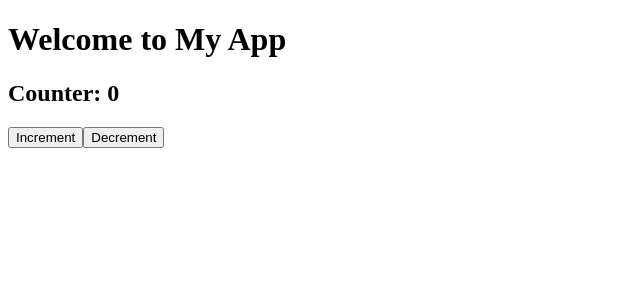
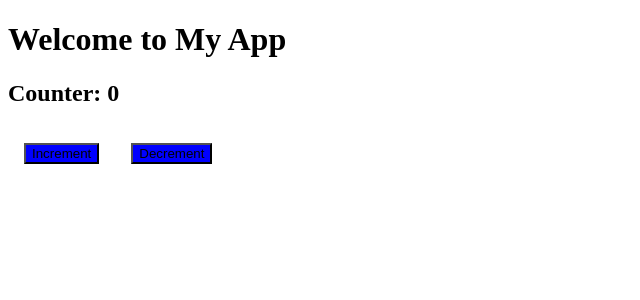
Before and after one commit to Malaguth/skill-tracking, a React (Create React App) app in the folder frontend/: page / in a window 1280 px wide. Shown: the top 300 px of the page, without its empty margins (0-640 px from the left). Built offline with nearby package versions, Linux system fonts and the light colour scheme.

Commit message:
[feat] Implementa estruturação do front-end com exemplos

```diff
--- a/frontend/package.json
+++ b/frontend/package.json
@@ -15,6 +15,7 @@
   "devDependencies": {
     "@types/react": "^18.2.48",
     "@types/react-dom": "^18.2.18",
+    "@types/styled-components": "^5.1.34",
     "react-scripts": "^5.0.1",
     "typescript": "^5.3.3"
   },
@@ -32,6 +33,7 @@
   },
   "dependencies": {
     "react": "^18.2.0",
-    "react-dom": "^18.2.0"
+    "react-dom": "^18.2.0",
+    "styled-components": "^6.1.8"
   }
 }
--- a/frontend/src/components/Button.tsx
+++ /dev/null
@@ -1,16 +0,0 @@
-import React from 'react';
-
-interface ButtonProps {
-  label: string;
-  onClick: () => void;
-}
-
-const Button: React.FC<ButtonProps> = ({ label, onClick }) => {
-  return (
-    <button onClick={onClick}>
-      {label}
-    </button>
-  );
-};
-
-export default Button;
--- /dev/null
+++ b/frontend/src/components/Buttons/DefaultButton/DefaultButton.styles.ts
@@ -0,0 +1,6 @@
+import styled from 'styled-components';
+
+export const Button = styled('button')(({ theme }) => ({
+  backgroundColor: 'blue',
+  margin: '16px'
+}));
--- /dev/null
+++ b/frontend/src/components/Buttons/DefaultButton/DefaultButton.tsx
@@ -0,0 +1,17 @@
+import React from 'react';
+import * as Styled from './DefaultButton.styles';
+
+interface IButtonProps {
+  label: string;
+  onClick: () => void;
+}
+
+const DefaultButton: React.FC<IButtonProps> = ({ label, onClick }) => {
+  return (
+    <Styled.Button onClick={onClick}>
+      {label}
+    </Styled.Button>
+  );
+};
+
+export default DefaultButton;
--- /dev/null
+++ b/frontend/src/components/Buttons/DefaultButton/index.ts
@@ -0,0 +1 @@
+export { default } from './DefaultButton';
--- /dev/null
+++ b/frontend/src/features/Counter/Counter.styles.ts
@@ -0,0 +1,16 @@
+import styled from 'styled-components';
+import DefaultButton from '../../components/Buttons/DefaultButton';
+
+export const IncrementButton = styled(DefaultButton)`
+  && {
+    background-color: red;
+    // Outras propriedades de estilo necessárias
+  }
+`;
+
+export const DecrementButton = styled(DefaultButton)`
+  && {
+    color: green;
+    // Outras propriedades de estilo necessárias
+  }
+`;
--- a/frontend/src/features/CounterFeature.tsx
+++ b/frontend/src/features/Counter/Counter.tsx
@@ -1,7 +1,7 @@
 import React, { useState } from 'react';
-import Button from '../components/Button';
+import * as Styled from './Counter.styles';
 
-const CounterFeature: React.FC = () => {
+const Counter: React.FC = () => {
   const [count, setCount] = useState(0);
 
   const increment = () => {
@@ -15,10 +15,10 @@ const CounterFeature: React.FC = () => {
   return (
     <div>
       <h2>Counter: {count}</h2>
-      <Button label="Increment" onClick={increment} />
-      <Button label="Decrement" onClick={decrement} />
+      <Styled.IncrementButton label="Increment" onClick={increment} />
+      <Styled.DecrementButton label="Decrement" onClick={decrement} />
     </div>
   );
 };
 
-export default CounterFeature;
+export default Counter;
--- /dev/null
+++ b/frontend/src/features/Counter/index.ts
@@ -0,0 +1 @@
+export { default } from './Counter';
--- a/frontend/src/index.tsx
+++ b/frontend/src/index.tsx
@@ -1,6 +1,6 @@
 import React from 'react';
 import ReactDOM from 'react-dom';
-import HomePage from './pages/HomePage';
+import HomePage from './pages/Home';
 
 ReactDOM.render(
   <React.StrictMode>
--- a/frontend/src/pages/HomePage.tsx
+++ b/frontend/src/pages/Home/Home.tsx
@@ -1,11 +1,11 @@
 import React from 'react';
-import CounterFeature from '../features/CounterFeature';
+import Counter from '../../features/Counter';
 
 const HomePage: React.FC = () => {
   return (
     <div>
       <h1>Welcome to My App</h1>
-      <CounterFeature />
+      <Counter />
     </div>
   );
 };
--- /dev/null
+++ b/frontend/src/pages/Home/index.ts
@@ -0,0 +1 @@
+export { default } from './Home';
```
Also changed, not shown: frontend/src/pages/Home/Home.styles.ts (added), 1 other file (tests, documents, lock files or other folders).
